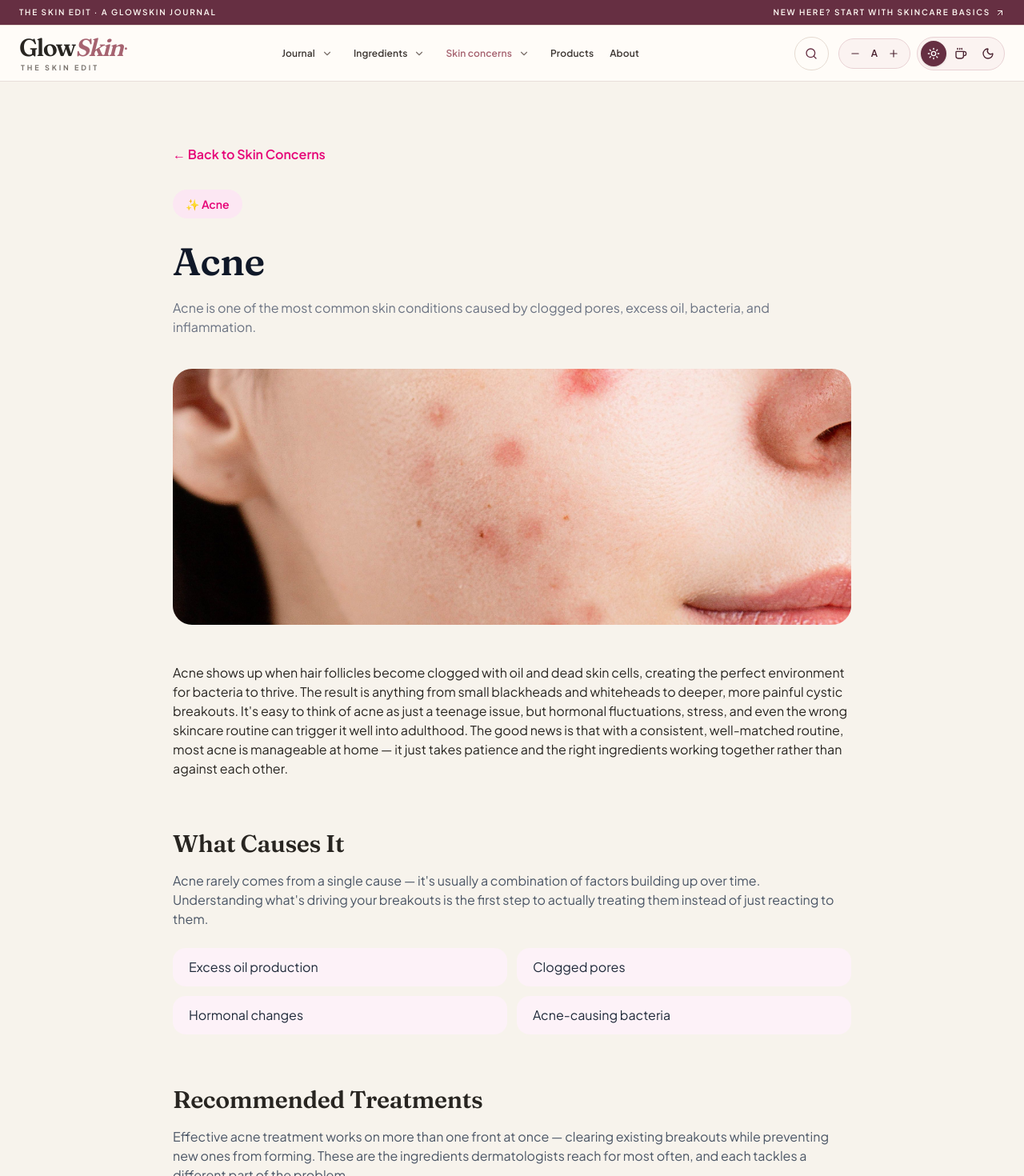
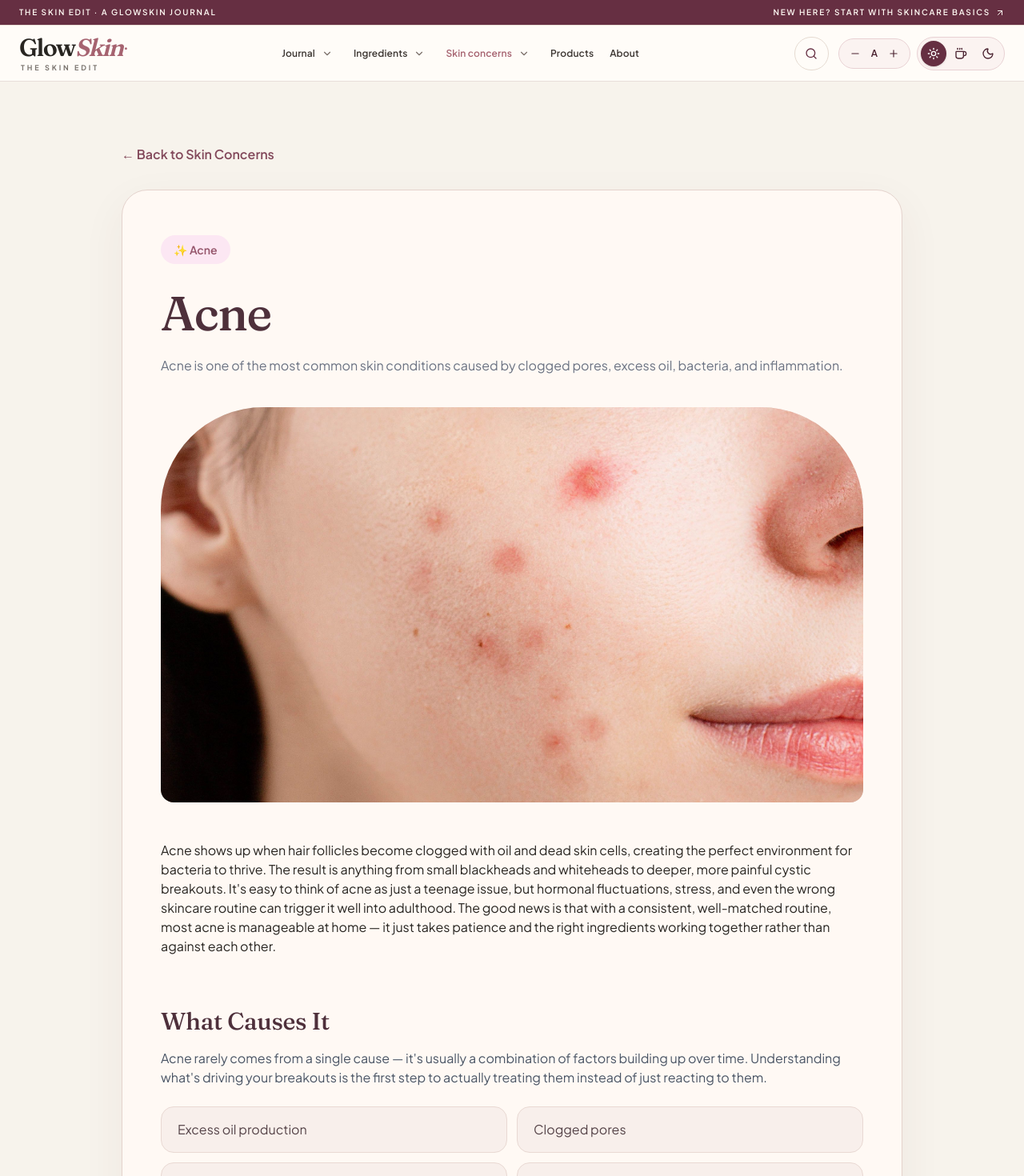
Before and after one commit to education03741-lab/my-website, a Next.js app: page /skin-concerns/acne in a window 1280 px wide. Shown: the top 1470 px of the page at 80% size. Built offline with nearby package versions, Linux system fonts and the light colour scheme.

Commit message:
design: editorial detail layout app/(site)/skin-concerns/[slug]/page.tsx

```diff
--- a/app/(site)/skin-concerns/[slug]/page.tsx
+++ b/app/(site)/skin-concerns/[slug]/page.tsx
@@ -127,27 +127,27 @@ export default async function SkinConcernPage({ params }: PageProps) {
         }}
       />
 
-      <main className="max-w-4xl mx-auto px-6 py-20">
+      <main className="gs-atelier-concern mx-auto max-w-5xl px-5 py-12 sm:px-6 sm:py-20">
         <Link
           href="/skin-concerns"
-          className="text-pink-600 font-semibold hover:underline"
+          className="text-[#82485A] font-semibold hover:underline"
         >
           ← Back to Skin Concerns
         </Link>
 
-        <div className="mt-8">
-          <span className="inline-block rounded-full bg-pink-100 px-4 py-2 text-sm font-semibold text-pink-600">
+        <div className="mt-8 rounded-[2rem] border border-[#E4D3CD] bg-[#FFF9F4] px-6 py-10 shadow-[0_18px_55px_rgba(79,44,54,.06)] sm:px-12 sm:py-14">
+          <span className="inline-block rounded-full bg-pink-100 px-4 py-2 text-sm font-semibold text-[#95556B]">
             {concern.emoji} {concern.title}
           </span>
 
-          <h1 className="mt-6 text-5xl font-extrabold text-gray-900 leading-tight">
+          <h1 className="mt-6 font-heading text-4xl font-medium leading-tight tracking-tight text-[#4E303B] sm:text-6xl">
             {concern.title}
           </h1>
 
           <p className="mt-4 text-gray-500">{concern.description}</p>
 
           {concern.image && (
-            <div className="relative mt-10 h-80 w-full overflow-hidden rounded-3xl">
+            <div className="relative mt-10 aspect-[16/9] w-full overflow-hidden rounded-t-[8rem] rounded-b-2xl bg-[#EBDDD8]">
               <Image
                 src={concern.image}
                 alt={concern.title}
@@ -164,13 +164,13 @@ export default async function SkinConcernPage({ params }: PageProps) {
           </article>
 
           <section className="mt-16">
-            <h2 className="text-3xl font-bold mb-4">What Causes It</h2>
+            <h2 className="font-heading text-3xl font-medium mb-4 text-[#4E303B]">What Causes It</h2>
             <p className="text-gray-600 mb-6">{concern.causesIntro}</p>
             <ul className="grid sm:grid-cols-2 gap-3">
               {concern.causes.map((cause) => (
                 <li
                   key={cause}
-                  className="rounded-2xl bg-pink-50 px-5 py-3 text-gray-800"
+                  className="rounded-2xl border border-[#E9D9D3] bg-[#F8EFEB] px-5 py-4 text-[#554348]"
                 >
                   {cause}
                 </li>
@@ -213,7 +213,7 @@ export default async function SkinConcernPage({ params }: PageProps) {
               {concern.routine.map((block) => (
                 <div
                   key={block.time}
-                  className="rounded-3xl bg-white shadow-sm p-6"
+                  className="rounded-2xl border border-[#E5D5CF] bg-[#FFFCF9] p-7 shadow-sm"
                 >
                   <h3 className="text-xl font-bold text-pink-600 mb-4">
                     {block.time} Routine
```
